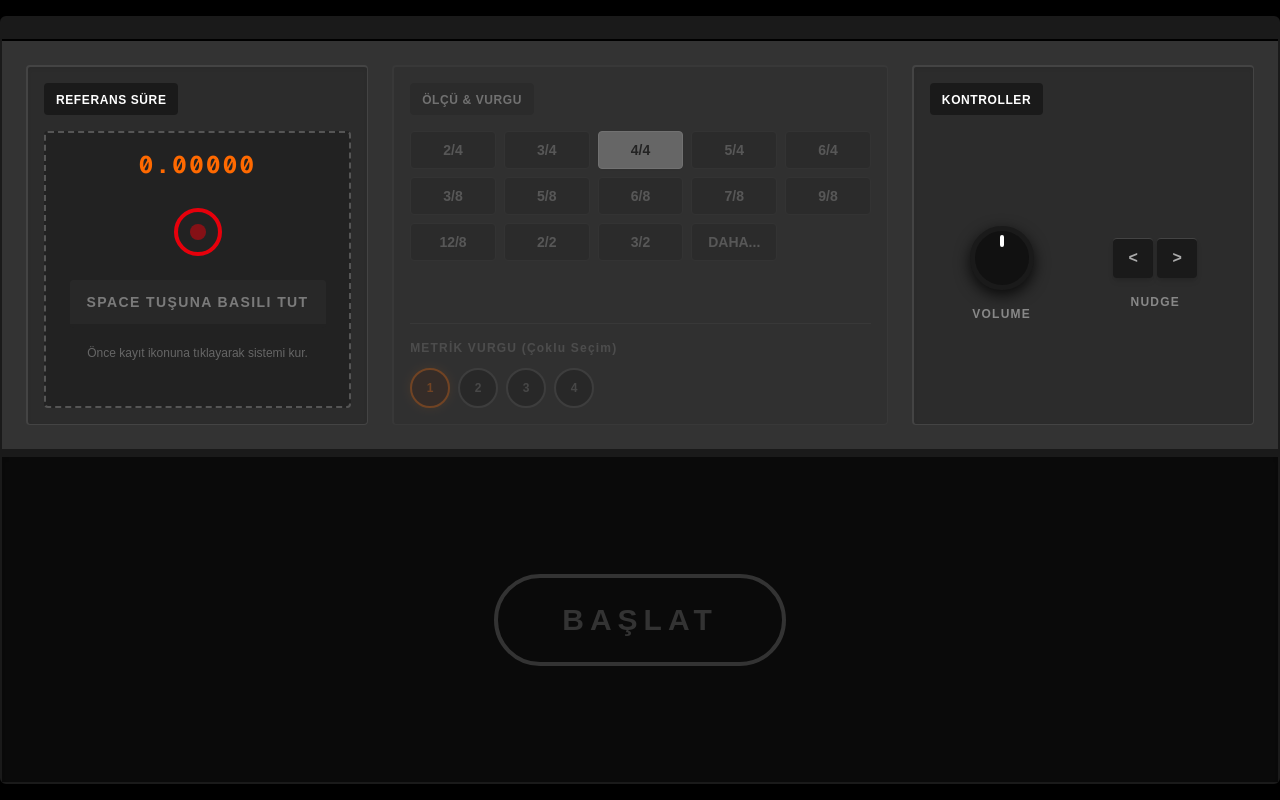
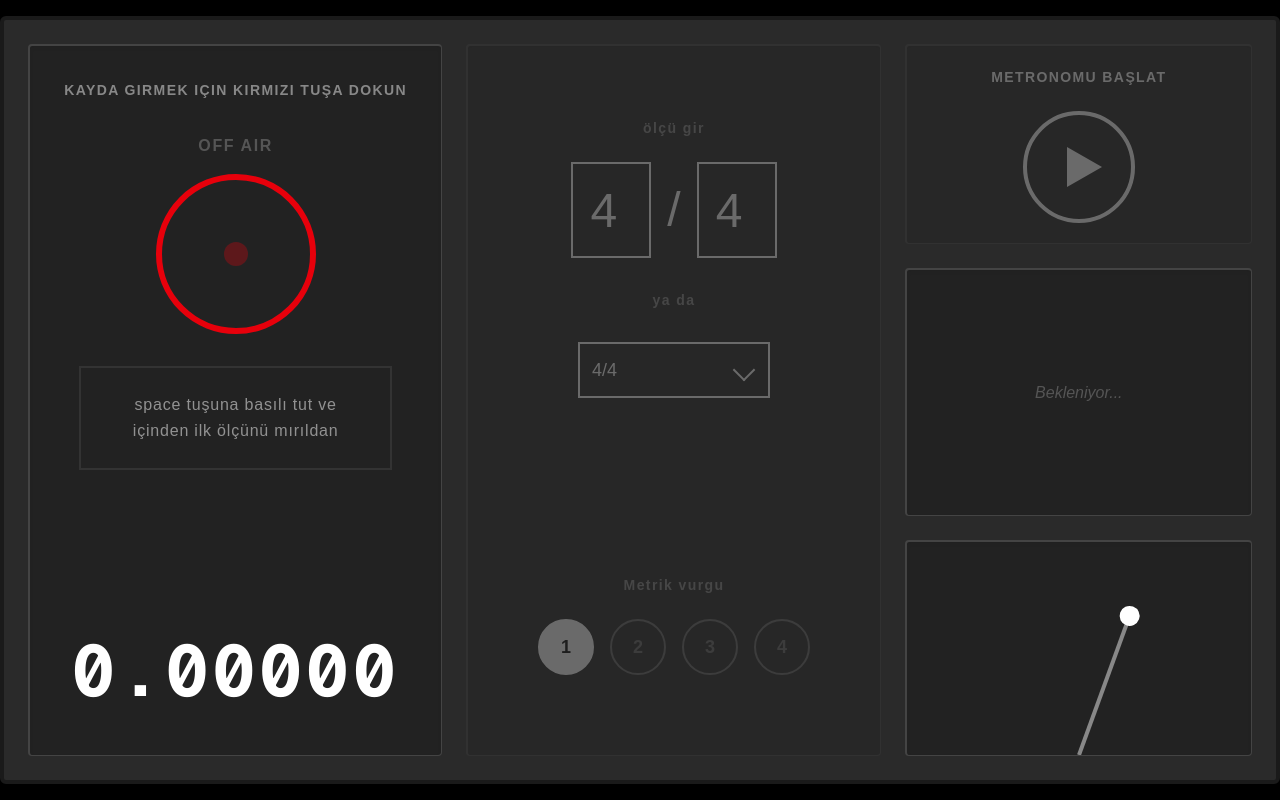
Before and after one commit to cemkoyuk/winkel, a Next.js app: page / in a window 1280 px wide. Built offline with nearby package versions, Linux system fonts and the light colour scheme.

Commit message:
tasarim yenilendi

```diff
--- a/app/page.tsx
+++ b/app/page.tsx
@@ -4,37 +4,47 @@ import { useState, useEffect, useRef } from 'react';
 
 export default function Home() {
   // --- DURUMLAR (STATES) ---
-  // idle: Başlangıç | armed: Kırmızı butona basıldı, space bekleniyor | recording: Space'e basılı | done: Kayıt bitti
   const [recordState, setRecordState] = useState<'idle' | 'armed' | 'recording' | 'done'>('idle');
   const [elapsedTime, setElapsedTime] = useState<number>(0);
 
   // Ölçü ve Vurgu ayarları
-  const [timeSignature, setTimeSignature] = useState<string>('4/4');
-  const [activeAccents, setActiveAccents] = useState<number[]>([1]); // Default sadece 1. vuruş
+  const [numerator, setNumerator] = useState<number>(4);
+  const [denominator, setDenominator] = useState<number>(4);
+  const [activeAccents, setActiveAccents] = useState<number[]>([1]);
 
   // Oynatma durumu
   const [isPlaying, setIsPlaying] = useState<boolean>(false);
 
-  // Referanslar (Timer için)
+  // Zamanlayıcı referansları
   const startTimeRef = useRef<number>(0);
   const animationFrameRef = useRef<number>(0);
 
-  // Gönderdiğin resimdeki genişletilmiş ölçü listesi
-  const timeSignatures = [
-    '2/4', '3/4', '4/4', '5/4', '6/4', '3/8',
-    '5/8', '6/8', '7/8', '9/8', '12/8', '2/2', '3/2'
-  ];
+  // BPM ve Tempo Hesaplama
+  const bpm = elapsedTime > 0 ? Math.max(20, Math.round(60 / (elapsedTime / numerator))) : 112;
 
-  // Seçilen ölçünün üst rakamını (pay) bulup o kadar vurgu butonu oluşturmak için
-  const numerator = parseInt(timeSignature.split('/')[0]) || 4;
+  // BPM'e göre tempo terimi bulma
+  const getTempoInfo = (currentBpm: number) => {
+    if (currentBpm < 45) return { term: "Grave", desc: "Çok ağır, ciddi, vakur ve derin bir ağırlıkta." };
+    if (currentBpm < 55) return { term: "Lento", desc: "Yavaş, durgun, sakin ve ağırbaşlı." };
+    if (currentBpm < 66) return { term: "Larghetto", desc: "Largo'dan biraz daha hızlı, nispeten daha rahat genişlikte." };
+    if (currentBpm < 76) return { term: "Adagio", desc: "Rahat, acele etmeden, yavaş ve lirik." };
+    if (currentBpm < 108) return { term: "Andante", desc: "Yürüyüş hızında, doğal insan adımı ritminde, sakin." };
+    if (currentBpm <= 120) return { term: "Moderato", desc: "Orta hızda, dengeli, ne çok hızlı ne çok yavaş (ılımlı)." };
+    if (currentBpm < 156) return { term: "Allegro", desc: "Hızlı, neşeli, parlak, canlı ve belirgin bir hızda." };
+    if (currentBpm < 176) return { term: "Vivace", desc: "Oldukça hızlı, neşeli, atılgan ve hayat dolu." };
+    return { term: "Presto", desc: "Çok hızlı, aceleci ve süratli." };
+  };
+
+  const tempoInfo = getTempoInfo(bpm);
 
   // --- KAYIT (SPACE TUŞU) MANTIĞI ---
   useEffect(() => {
     const handleKeyDown = (e: KeyboardEvent) => {
       if (e.code === 'Space') {
-        e.preventDefault(); // Sayfanın aşağı kaymasını engeller
+        e.preventDefault();
         if (recordState === 'armed') {
           setRecordState('recording');
+          setIsPlaying(false); // Yeni kayıt başlarken oynatmayı durdur
           startTimeRef.current = performance.now();
 
           const updateTimer = () => {
@@ -63,178 +73,193 @@ export default function Home() {
     };
   }, [recordState]);
 
-  // Vurgu seçme/kaldırma mantığı
+  // Vurgu seçme/kaldırma
   const toggleAccent = (beat: number) => {
     setActiveAccents(prev =>
-      prev.includes(beat)
-        ? prev.filter(a => a !== beat)
-        : [...prev, beat]
+      prev.includes(beat) ? prev.filter(a => a !== beat) : [...prev, beat]
     );
   };
 
-  // Yeni ölçü seçildiğinde vurguları resetle (sadece 1'i seçili bırak)
-  const handleSignatureChange = (sig: string) => {
-    setTimeSignature(sig);
+  const handlePresetSelect = (e: React.ChangeEvent<HTMLSelectElement>) => {
+    const [num, den] = e.target.value.split('/');
+    setNumerator(parseInt(num));
+    setDenominator(parseInt(den));
     setActiveAccents([1]);
   };
 
   return (
     <main className="flex items-center justify-center w-screen h-screen bg-black overflow-hidden select-none">
-      <div className="w-[1280px] h-[768px] bg-[#2A2A2A] rounded-md shadow-2xl flex flex-col border-2 border-[#1A1A1A]">
 
-        {/* ÜST BAR */}
-        <div className="h-6 bg-[#1A1A1A] border-b-2 border-black"></div>
+      {/* Sarkaç Animasyonu için Özel CSS */}
+      <style>{`
+        @keyframes swing {
+          0% { transform: rotate(-35deg); }
+          100% { transform: rotate(35deg); }
+        }
+      `}</style>
 
-        {/* KONTROL PANELİ */}
-        <div className="h-[55%] bg-[#333333] p-6 flex gap-6">
+      {/* ANA KASA (TR-1000 Stili) */}
+      <div className="w-[1280px] h-[768px] bg-[#2A2A2A] rounded-md shadow-2xl p-6 border-4 border-[#1A1A1A] flex gap-6">
 
-          {/* SOL PANEL - REFERANS SÜRE */}
-          <div className={`flex-1 bg-[#2C2C2C] rounded-sm shadow-inner border-t-2 border-[#444444] border-l-2 border-[#444444] border-r border-[#222222] border-b border-[#222222] p-4 flex flex-col transition-opacity duration-500 ${recordState === 'done' ? 'opacity-30 pointer-events-none' : 'opacity-100'}`}>
-            <div className="bg-[#1A1A1A] px-3 py-1 self-start rounded-sm mb-4">
-              <span className="text-white text-xs font-bold tracking-wider">REFERANS SÜRE</span>
+        {/* 1. SOL SÜTUN (KAYIT ALANI) */}
+        <div className="flex-1 bg-[#222222] rounded shadow-inner border-t-2 border-[#444] border-l-2 border-[#444] border-r border-[#111] border-b border-[#111] p-8 flex flex-col items-center justify-between">
+          <div className="text-center w-full">
+            <span className="text-[#888888] text-sm font-bold tracking-widest uppercase">kayda girmek için kırmızı tuşa dokun</span>
           </div>
 
-            <div className="flex-1 flex flex-col items-center justify-center border-2 border-dashed border-[#555555] rounded bg-[#222222] p-4 text-center relative">
+          <div className="flex flex-col items-center mt-8">
+            <span className={`font-bold tracking-widest mb-4 transition-colors duration-300 ${recordState === 'idle' ? 'text-[#555]' : 'text-red-500 animate-pulse'}`}>
+              {recordState === 'idle' ? 'OFF AIR' : 'ON AIR'}
+            </span>
 
-                {/* Kronometre Ekranı */}
-                <div className="absolute top-4 text-orange-500 font-mono text-2xl tracking-widest font-bold">
-                  {elapsedTime > 0 ? elapsedTime.toFixed(5) : "0.00000"}
+            {/* Büyük Kırmızı Yuvarlak */}
+            <div
+              onClick={() => { if (recordState === 'idle' || recordState === 'done') setRecordState('armed'); }}
+              className={`w-40 h-40 rounded-full border-[6px] cursor-pointer transition-all duration-300 flex items-center justify-center
+                ${recordState === 'idle' || recordState === 'done' ? 'border-red-600 hover:bg-red-900/20' : ''}
+                ${recordState === 'armed' ? 'bg-red-600/30 border-red-500 shadow-[0_0_30px_rgba(220,38,38,0.5)]' : ''}
+                ${recordState === 'recording' ? 'bg-red-600 border-red-500 animate-pulse shadow-[0_0_50px_rgba(220,38,38,0.8)]' : ''}
+              `}
+            >
+              {recordState === 'idle' && <div className="w-6 h-6 bg-red-600 rounded-full opacity-30"></div>}
+            </div>
           </div>
 
-                {/* Kırmızı Kayıt Butonu */}
-                <div
-                  onClick={() => { if (recordState === 'idle') setRecordState('armed'); }}
-                  className={`w-12 h-12 rounded-full border-4 mt-8 mb-6 cursor-pointer transition-all duration-300 flex items-center justify-center
-                    ${recordState === 'idle' ? 'border-red-600 hover:bg-red-900/30' : ''}
-                    ${recordState === 'armed' ? 'bg-red-600 border-red-600' : ''}
-                    ${recordState === 'recording' ? 'bg-red-600 border-red-600 animate-pulse' : ''}
-                  `}
-                >
-                  {recordState === 'idle' && <div className="w-4 h-4 bg-red-600 rounded-full opacity-50"></div>}
-                </div>
-
-                {/* Space Tuşu Yönergesi */}
-                <div className={`w-64 h-12 rounded flex items-center justify-center border-b-4 transition-all duration-300
-                    ${recordState === 'idle' ? 'bg-[#333] border-[#222] opacity-40' : ''}
-                    ${recordState === 'armed' ? 'bg-[#555] border-[#111] animate-pulse opacity-100 shadow-[0_0_15px_rgba(255,255,255,0.2)]' : ''}
-                    ${recordState === 'recording' ? 'bg-[#777] border-t-4 border-b-0 border-[#222] opacity-100 scale-95' : ''}
+          <div className="w-full flex flex-col items-center mt-8">
+            <div className={`w-[90%] border-2 p-6 text-center transition-all duration-300
+              ${recordState === 'idle' || recordState === 'done' ? 'border-[#444] opacity-50' : 'border-[#888] opacity-100'}
             `}>
-                    <span className="text-white font-bold tracking-widest text-sm">
-                      {recordState === 'recording' ? 'HİSSEDİYOR...' : 'SPACE TUŞUNA BASILI TUT'}
-                    </span>
-                </div>
-
-                <span className="text-[#666666] text-xs leading-relaxed mt-4">
-                  {recordState === 'idle' ? 'Önce kayıt ikonuna tıklayarak sistemi kur.' : 'İçindeki ölçüyü hissettiğinde tuşu bırak.'}
+              <span className="text-white text-base tracking-wider leading-relaxed">
+                {recordState === 'recording' ? 'hissediliyor...' : 'space tuşuna basılı tut ve içinden ilk ölçünü mırıldan'}
               </span>
             </div>
           </div>
 
-          {/* ORTA PANEL - ÖLÇÜ VE VURGU */}
-          <div className={`flex-[1.5] bg-[#2C2C2C] rounded-sm shadow-inner border-t-2 border-[#444444] border-l-2 border-[#444444] border-r border-[#222222] border-b border-[#222222] p-4 flex flex-col transition-opacity duration-500 ${recordState === 'done' ? 'opacity-100' : 'opacity-30 pointer-events-none'}`}>
-            <div className="bg-[#1A1A1A] px-3 py-1 self-start rounded-sm mb-4">
-              <span className="text-white text-xs font-bold tracking-wider">ÖLÇÜ & VURGU</span>
+          <div className="w-full text-center mt-auto pb-4">
+            <span className="text-white font-mono text-7xl font-bold tracking-wider">
+              {elapsedTime.toFixed(5)}
+            </span>
+          </div>
         </div>
 
-            {/* Ölçü Seçimi (Grid Yapısı) */}
-            <div className="mb-6">
-              <div className="grid grid-cols-5 gap-2">
-                {timeSignatures.map(m => (
-                    <div
-                      key={m}
-                      onClick={() => handleSignatureChange(m)}
-                      className={`flex items-center justify-center py-2 rounded text-sm font-bold cursor-pointer transition-colors border
-                        ${timeSignature === m ? 'bg-[#DDDDDD] text-black border-white shadow-sm' : 'bg-[#1A1A1A] text-[#AAAAAA] border-[#333333] hover:bg-[#333333]'}`}
+        {/* 2. ORTA SÜTUN (ÖLÇÜ VE VURGU) */}
+        <div className={`flex-1 bg-[#222222] rounded shadow-inner border-t-2 border-[#444] border-l-2 border-[#444] border-r border-[#111] border-b border-[#111] p-8 flex flex-col transition-opacity duration-500 ${recordState === 'done' ? 'opacity-100' : 'opacity-30 pointer-events-none'}`}>
+
+          <div className="flex-1 flex flex-col items-center pt-10">
+            <span className="text-[#888] text-sm font-bold tracking-widest mb-6">ölçü gir</span>
+
+            {/* Ölçü Girdileri */}
+            <div className="flex items-center gap-4 mb-8">
+              <input
+                type="number"
+                value={numerator}
+                onChange={(e) => { setNumerator(Number(e.target.value) || 4); setActiveAccents([1]); }}
+                className="w-20 h-24 bg-transparent border-2 border-white text-white text-5xl text-center outline-none focus:border-orange-500"
+              />
+              <span className="text-white text-5xl font-light">/</span>
+              <input
+                type="number"
+                value={denominator}
+                onChange={(e) => setDenominator(Number(e.target.value) || 4)}
+                className="w-20 h-24 bg-transparent border-2 border-white text-white text-5xl text-center outline-none focus:border-orange-500"
+              />
+            </div>
+
+            <span className="text-[#888] text-sm font-bold tracking-widest mb-8">ya da</span>
+
+            {/* Ölçü Seç Dropdown */}
+            <div className="w-48 relative border-2 border-white">
+              <select
+                value={`${numerator}/${denominator}`}
+                onChange={handlePresetSelect}
+                className="w-full bg-transparent text-white text-lg p-3 outline-none appearance-none cursor-pointer"
               >
-                      {m}
-                    </div>
-                ))}
-                {/* Özel Ölçü Girişi (Daha) */}
-                <div className="flex items-center justify-center py-2 rounded text-sm font-bold cursor-pointer transition-colors border bg-[#1A1A1A] text-[#AAAAAA] border-[#333333] hover:bg-[#333333]">
-                  DAHA...
+                <option value="2/4" className="bg-[#222]">2/4</option>
+                <option value="3/4" className="bg-[#222]">3/4</option>
+                <option value="4/4" className="bg-[#222]">4/4</option>
+                <option value="6/8" className="bg-[#222]">6/8</option>
+                <option value="7/8" className="bg-[#222]">7/8</option>
+              </select>
+              <div className="absolute right-4 top-1/2 -translate-y-1/2 pointer-events-none">
+                <div className="w-4 h-4 border-b-2 border-r-2 border-white transform rotate-45"></div>
               </div>
             </div>
           </div>
 
-            {/* Vurgu (Aksan) Seçimi - Dinamik olarak pay (numerator) kadar buton üretir */}
-            <div className="flex-1 flex flex-col justify-end">
-              <span className="text-[#888888] text-xs block mb-3 font-bold tracking-widest border-t border-[#444] pt-4">METRİK VURGU (Çoklu Seçim)</span>
-              <div className="flex gap-2 flex-wrap">
+          {/* Metrik Vurgu */}
+          <div className="w-full flex flex-col items-center pb-12">
+            <span className="text-[#888] text-sm font-bold tracking-widest mb-6">Metrik vurgu</span>
+            <div className="flex gap-4 flex-wrap justify-center">
               {Array.from({ length: Math.min(numerator, 16) }, (_, i) => i + 1).map(a => (
                 <div
                   key={a}
                   onClick={() => toggleAccent(a)}
-                      className={`w-10 h-10 flex items-center justify-center rounded-full text-xs font-bold border-2 cursor-pointer transition-colors
-                        ${activeAccents.includes(a) ? 'border-orange-500 text-orange-500 bg-[#3a1d0f] shadow-[0_0_10px_rgba(249,115,22,0.3)]' : 'border-[#555555] text-[#777777] bg-[#111111] hover:border-[#888888]'}`}
+                  className={`w-14 h-14 flex items-center justify-center rounded-full text-lg font-bold border-2 cursor-pointer transition-colors
+                    ${activeAccents.includes(a) ? 'border-white bg-white text-black' : 'border-[#666] text-[#666] hover:border-white hover:text-white'}`}
                 >
                   {a}
                 </div>
               ))}
             </div>
           </div>
+
         </div>
 
-          {/* SAĞ PANEL - KONTROLLER */}
-          <div className="flex-1 bg-[#2C2C2C] rounded-sm shadow-inner border-t-2 border-[#444444] border-l-2 border-[#444444] border-r border-[#222222] border-b border-[#222222] p-4 flex flex-col">
-            <div className="bg-[#1A1A1A] px-3 py-1 self-start rounded-sm mb-6">
-              <span className="text-white text-xs font-bold tracking-wider">KONTROLLER</span>
+        {/* 3. SAĞ SÜTUN (PLAY VE SONUÇLAR) */}
+        <div className="flex-1 flex flex-col gap-6">
+
+          {/* Oynatma Bölümü */}
+          <div className={`flex-1 bg-[#222222] rounded shadow-inner border-t-2 border-[#444] border-l-2 border-[#444] border-r border-[#111] border-b border-[#111] flex flex-col items-center justify-center transition-opacity duration-500 ${recordState === 'done' ? 'opacity-100' : 'opacity-30 pointer-events-none'}`}>
+            <span className="text-white text-sm font-bold tracking-widest mb-6 uppercase">
+              {isPlaying ? 'Metronomu Durdur' : 'Metronomu Başlat'}
+            </span>
+            <div
+              onClick={() => recordState === 'done' && setIsPlaying(!isPlaying)}
+              className="w-28 h-28 rounded-full border-4 border-white flex items-center justify-center cursor-pointer hover:bg-white/10 transition-colors"
+            >
+              {!isPlaying ? (
+                <div className="w-0 h-0 border-t-[20px] border-t-transparent border-l-[35px] border-l-white border-b-[20px] border-b-transparent ml-3"></div>
+              ) : (
+                <div className="flex gap-3">
+                  <div className="w-3 h-12 bg-white"></div>
+                  <div className="w-3 h-12 bg-white"></div>
                 </div>
-            <div className="flex justify-around items-center flex-1">
-                {/* Volume Potansı */}
-                <div className="flex flex-col items-center">
-                    <div className="w-16 h-16 rounded-full bg-[#111111] border-[5px] border-[#1A1A1A] shadow-[0_5px_15px_rgba(0,0,0,0.8)] relative flex items-center justify-center cursor-pointer">
-                        <div className="w-1 h-3 bg-white absolute top-1 rounded-full"></div>
+              )}
             </div>
-                    <span className="text-[#888888] text-xs mt-4 font-bold tracking-widest">VOLUME</span>
           </div>
-                {/* Nudge */}
-                <div className="flex flex-col items-center">
-                     <div className="flex gap-1 mb-2">
-                        <div className="w-10 h-10 bg-[#1A1A1A] rounded flex items-center justify-center text-[#AAAAAA] font-bold border-t border-[#444444] shadow-md cursor-pointer hover:bg-[#333333]">&lt;</div>
-                        <div className="w-10 h-10 bg-[#1A1A1A] rounded flex items-center justify-center text-[#AAAAAA] font-bold border-t border-[#444444] shadow-md cursor-pointer hover:bg-[#333333]">&gt;</div>
+
+          {/* Tempo Bölümü */}
+          <div className="flex-1 bg-[#222222] rounded shadow-inner border-t-2 border-[#444] border-l-2 border-[#444] border-r border-[#111] border-b border-[#111] flex flex-col items-center justify-center p-6 text-center">
+            {recordState === 'done' ? (
+              <>
+                <div className="flex items-baseline gap-2 mb-2">
+                  <span className="text-white text-7xl font-bold">{bpm}</span>
+                  <span className="text-[#888] text-xl">bpm</span>
                 </div>
-                     <span className="text-[#888888] text-xs mt-2 font-bold tracking-widest">NUDGE</span>
+                <h2 className="text-white text-5xl italic font-serif mb-4 lowercase">{tempoInfo.term}</h2>
+                <p className="text-[#888] text-sm leading-relaxed max-w-[80%]">{tempoInfo.desc}</p>
+              </>
+            ) : (
+              <span className="text-[#555] italic">Bekleniyor...</span>
+            )}
           </div>
+
+          {/* Sarkaç (Pendulum) Bölümü */}
+          <div className="flex-1 bg-[#222222] rounded shadow-inner border-t-2 border-[#444] border-l-2 border-[#444] border-r border-[#111] border-b border-[#111] relative overflow-hidden flex items-end justify-center pb-4">
+             {/* Sarkaç Çubuğu */}
+             <div
+                className="w-1 bg-[#888] origin-bottom absolute bottom-0 h-[150px] flex flex-col items-center"
+                style={{
+                  animation: isPlaying ? `swing ${60 / bpm}s ease-in-out infinite alternate` : 'none',
+                  transform: isPlaying ? 'none' : 'rotate(20deg)'
+                }}
+             >
+                {/* Sarkaç Topu */}
+                <div className="w-5 h-5 bg-white rounded-full -mt-2"></div>
              </div>
           </div>
 
         </div>
-
-        {/* ALT EKRAN (SONUÇ VE OYNATMA) */}
-        <div className="h-[45%] bg-[#0a0a0a] flex flex-col items-center justify-center border-t-[8px] border-[#1A1A1A] shadow-inner relative">
-
-            {/* Oynatılmıyorsa kocaman Başlat butonu görünür */}
-            {!isPlaying ? (
-              <div
-                onClick={() => recordState === 'done' && setIsPlaying(true)}
-                className={`px-16 py-6 rounded-full border-4 text-3xl font-bold tracking-[0.2em] transition-all duration-300
-                  ${recordState === 'done' ? 'border-white text-white cursor-pointer hover:bg-white hover:text-black hover:scale-105 shadow-[0_0_30px_rgba(255,255,255,0.2)]' : 'border-[#333] text-[#333] cursor-not-allowed'}
-                `}
-              >
-                BAŞLAT
-              </div>
-            ) : (
-              /* Oynatılıyorsa sonuçlar görünür */
-              <div className="flex flex-col items-center">
-                <h1 className="text-6xl text-white font-light tracking-[0.2em] mb-4 uppercase">MODERATO</h1>
-                <p className="text-[#666666] text-lg font-medium">Orta hızda, dengeli, ne çok hızlı ne çok yavaş (ılımlı)</p>
-                <div className="flex items-baseline gap-3 mt-8">
-                  <span className="text-8xl text-orange-500 font-bold tracking-tighter drop-shadow-[0_0_20px_rgba(249,115,22,0.15)]">112</span>
-                  <span className="text-[#555555] text-4xl font-bold tracking-widest">BPM</span>
-                </div>
-
-                {/* Durdur Butonu (Mini) */}
-                <div
-                  onClick={() => setIsPlaying(false)}
-                  className="absolute bottom-6 right-8 px-6 py-2 border-2 border-[#333] text-[#777] rounded cursor-pointer hover:border-white hover:text-white transition-colors text-sm font-bold tracking-widest"
-                >
-                  DURDUR
-                </div>
-              </div>
-            )}
-
-        </div>
-
       </div>
     </main>
   );
```
Lines whose indentation alone changed are shown as unchanged.
